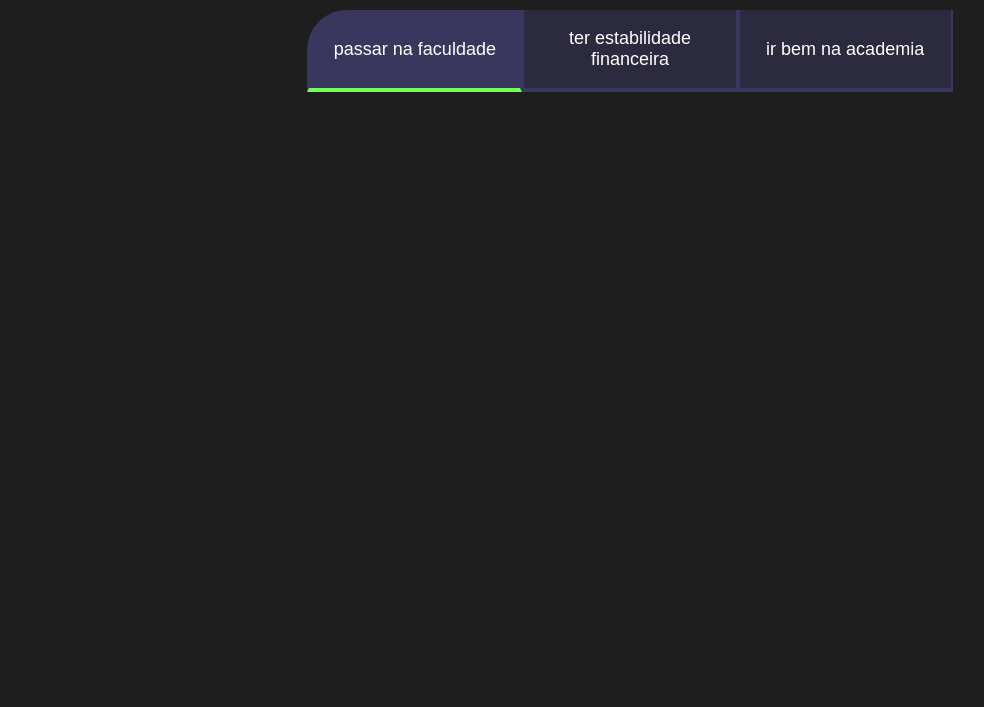
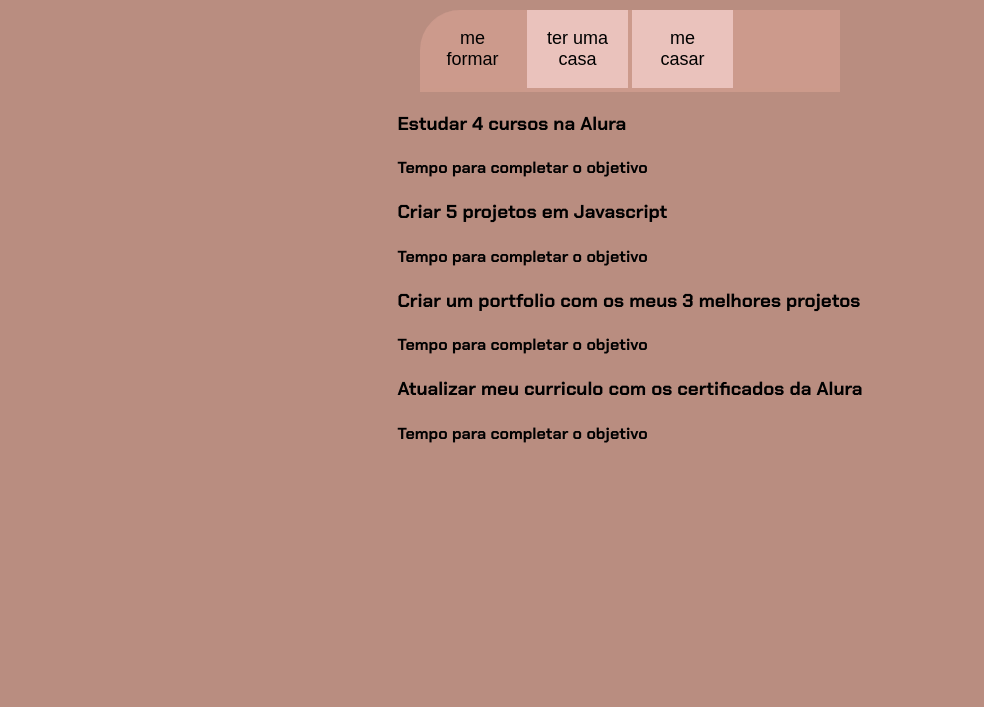
Before and after one commit to lobzs21090/metas-do-ano2, a plain HTML site: page index.html in a window 1280 px wide. Shown: the part 93-800 px from the top of the page, without its empty margins (10-994 px from the left). Drawn offline with Linux system fonts and the light colour scheme.

Commit message:
Add files via upload

```diff
--- a/index.html
+++ b/index.html
@@ -10,10 +10,31 @@
     <section class="conteudo-principal">
         <h2 class="titulo-principal">Meus Objetivos nos proximos anos<span>_</span></h2>
 <div class="botoes">
-        <button class="botao ativo">passar na faculdade</button>
-        <button class="botao">ter estabilidade financeira</button>
-        <button class="botao">ir bem na academia</button>
- </div>
+        <button class="botao ativo">me formar</button>
+        <button class="botao">ter uma casa</button>
+        <button class="botao">me casar</button>
+        <button class="botao ativo"></button>
+</div>
+<div class="abas-textos">
+    <div class="aba-conteudo">
+        <h3 class="aba-conteudo-titulo-principal">Estudar 4 cursos na Alura</h3>
+        <h4 class="aba-conteudo-titulo-secundario">Tempo para completar o objetivo</h4>
+    </div>
+    <div class="aba-conteudo">
+        <h3 class="aba-conteudo-titulo-principal">Criar 5 projetos em Javascript</h3>
+        <h4 class="aba-conteudo-titulo-secundario">Tempo para completar o objetivo</h4>
+    </div>
+    <div class="aba-conteudo">
+        <h3 class="aba-conteudo-titulo-principal">Criar um portfolio com os meus 3 melhores projetos</h3>
+        <h4 class="aba-conteudo-titulo-secundario">Tempo para completar o objetivo</h4>
+    </div>
+    <div class="aba-conteudo">
+        <h3 class="aba-conteudo-titulo-principal">Atualizar meu curriculo com os certificados da Alura</h3>
+        <h4 class="aba-conteudo-titulo-secundario">Tempo para completar o objetivo</h4>
+    </div>
+</div>
+
+
 </section>
 <script src="main.js"></script>
 </body>
--- a/style.css
+++ b/style.css
@@ -1,11 +1,11 @@
 @import url('https://fonts.googleapis.com/css2?family=Chakra+Petch:wght@400;700&display=swap');
 :root {
-    --cor-de-fundo: #1E1E1E;
-    --verde: #6FFF57;
-    --branco: #ffffff;
-    --botao-ativo: #3A375E;
-    --botao-inativo: rgba(58, 55, 94, 0.5);
-    --texto-fundo: rgba(58, 55, 94, 0.3);
+    --cor-de-fundo: #b98d80;
+    --verde: #CC9A8B;
+    --branco: #000000;
+    --botao-ativo:#CC9A8C;
+    --botao-inativo: #EAC2BC;
+    --texto-fundo: rgba(9, 77, 32, 0.877);
      }
      body {
         background-color: var(--cor-de-fundo);
```
Also changed, not shown: 1 other file.
